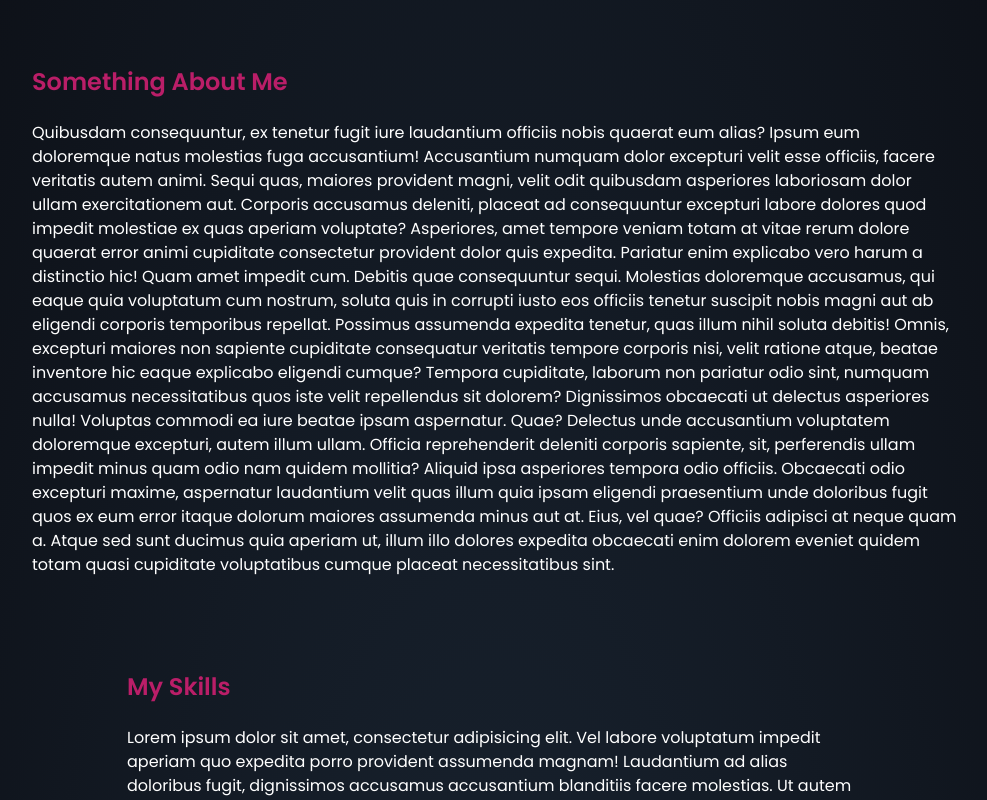
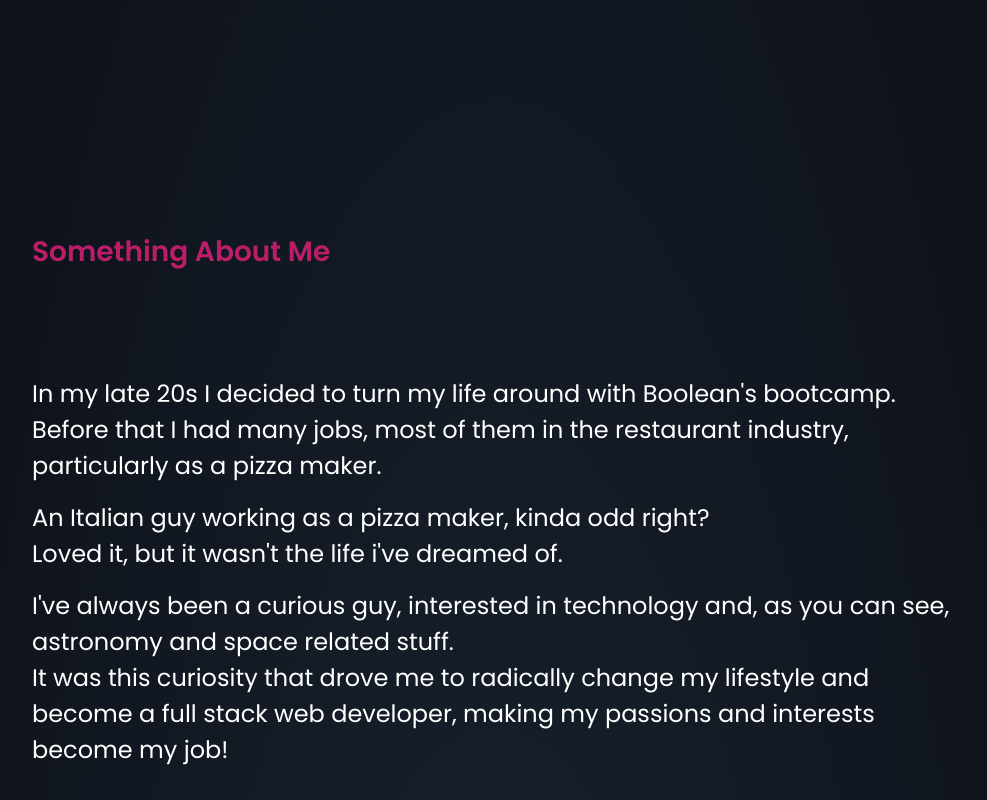
Before and after one commit to LucaSpennato/Luca-Spennato, a Vue app: page / in a window 1280 px wide. Shown: the part 740-1540 px from the top of the page, without its empty margins (145-1132 px from the left). Built offline with nearby package versions, Linux system fonts and the light colour scheme.

Commit message:
presentation ft fix, about removed placeholder with about me stuff

```diff
--- a/src/components/mainComponents/AboutSection.vue
+++ b/src/components/mainComponents/AboutSection.vue
@@ -2,20 +2,26 @@
   <section id="about" class="row">
 
     <div class="col-12 col-md-10 m-auto text-center text-md-start mb-3">
-      <h4 class="pageStyleWordLight text-capitalize">
+      <h3 class="pageStyleWordLight text-capitalize">
         something about me
-      </h4>
+      </h3>
     </div>
-    <div class="col-12 col-md-10 m-auto">
-      Quibusdam consequuntur, ex tenetur fugit iure laudantium officiis nobis quaerat eum alias? Ipsum eum doloremque natus molestias fuga accusantium! Accusantium numquam dolor excepturi velit esse officiis, facere veritatis autem animi.
-      Sequi quas, maiores provident magni, velit odit quibusdam asperiores laboriosam dolor ullam exercitationem aut. Corporis accusamus deleniti, placeat ad consequuntur excepturi labore dolores quod impedit molestiae ex quas aperiam voluptate?
-      Asperiores, amet tempore veniam totam at vitae rerum dolore quaerat error animi cupiditate consectetur provident dolor quis expedita. Pariatur enim explicabo vero harum a distinctio hic! Quam amet impedit cum.
-      Debitis quae consequuntur sequi. Molestias doloremque accusamus, qui eaque quia voluptatum cum nostrum, soluta quis in corrupti iusto eos officiis tenetur suscipit nobis magni aut ab eligendi corporis temporibus repellat.
-      Possimus assumenda expedita tenetur, quas illum nihil soluta debitis! Omnis, excepturi maiores non sapiente cupiditate consequatur veritatis tempore corporis nisi, velit ratione atque, beatae inventore hic eaque explicabo eligendi cumque?
-      Tempora cupiditate, laborum non pariatur odio sint, numquam accusamus necessitatibus quos iste velit repellendus sit dolorem? Dignissimos obcaecati ut delectus asperiores nulla! Voluptas commodi ea iure beatae ipsam aspernatur. Quae?
-      Delectus unde accusantium voluptatem doloremque excepturi, autem illum ullam. Officia reprehenderit deleniti corporis sapiente, sit, perferendis ullam impedit minus quam odio nam quidem mollitia? Aliquid ipsa asperiores tempora odio officiis.
-      Obcaecati odio excepturi maxime, aspernatur laudantium velit quas illum quia ipsam eligendi praesentium unde doloribus fugit quos ex eum error itaque dolorum maiores assumenda minus aut at. Eius, vel quae?
-      Officiis adipisci at neque quam a. Atque sed sunt ducimus quia aperiam ut, illum illo dolores expedita obcaecati enim dolorem eveniet quidem totam quasi cupiditate voluptatibus cumque placeat necessitatibus sint.
+    <div class="col-12 col-md-10 m-auto fs-4">
+      <p>
+        In my late 20s I decided to turn my life around with Boolean's bootcamp. Before that I had many jobs, most of them in the restaurant industry, particularly as a pizza maker.
+      </p>
+
+      <p>
+        An Italian guy working as a pizza maker, kinda odd right?
+        <br>
+        Loved it, but it wasn't the life i've dreamed of.
+      </p>
+
+      <p>
+        I've always been a curious guy, interested in technology and, as you can see, astronomy and space related stuff.
+        <br>
+        It was this curiosity that drove me to radically change my lifestyle and become a full stack web developer, making my passions and interests become my job!
+      </p>
     </div>
 
   </section>
@@ -29,5 +35,9 @@ export default {
 
 <style lang="scss" scoped>
 
+  #about{
+    height: 100vh;
+  }
+
 
 </style>
--- a/src/components/mainComponents/PresentationSection.vue
+++ b/src/components/mainComponents/PresentationSection.vue
@@ -24,14 +24,14 @@
         <a href="https://www.wired.com/2011/03/meet-the-constellations-orion/" target="_blank" class="img-container down-img">
             <img id="scorpio" :src="require('../../assets/constellations/msscorpioBgT.png')" alt="scorpio constellation">
         </a>
-        <h6>
+        <h5>
             <span class="pageStyleWordLight">Inspired</span> by my constant desire for
             <span class="pageStyleWordDark">knowledge</span>,
             I decided to <span class="pageStyleWordDark">change</span>
             and <span class="pageStyleWordLight">improve</span> my life by enrolling in
             <a href="https://boolean.careers/" target="_blank" class="nebulaStyleLinkLight">Boolean Careers</a> 's
             prestigious online bootcamp, making web development my life.
-        </h6>
+        </h5>
         <a class="d-block nebulaStyleLinkDark" href="https://www.wired.com/2011/03/meet-the-constellations-orion/" target="_blank">
             Scorpio, Orion and his doggos
         </a>
@@ -70,19 +70,18 @@ export default {
                 width: 10rem;
                 animation: orion 20s linear infinite;
             }
+            #canis, #canisMinor{
+                position: inherit;
+                width: 5rem;
+            }
             #canis{
-                position: inherit;
                 right: 0;
                 animation: canis 20s linear infinite;
-                width: 5rem;
             }
             #canisMinor{
-                position: inherit;
                 left: 50%;
                 bottom: 0;
-                transform: rotate(-30deg);
                 animation: canisMinor 20s linear infinite;
-                width: 5rem;
             }
             #scorpio{
                 width: 16rem;
```
